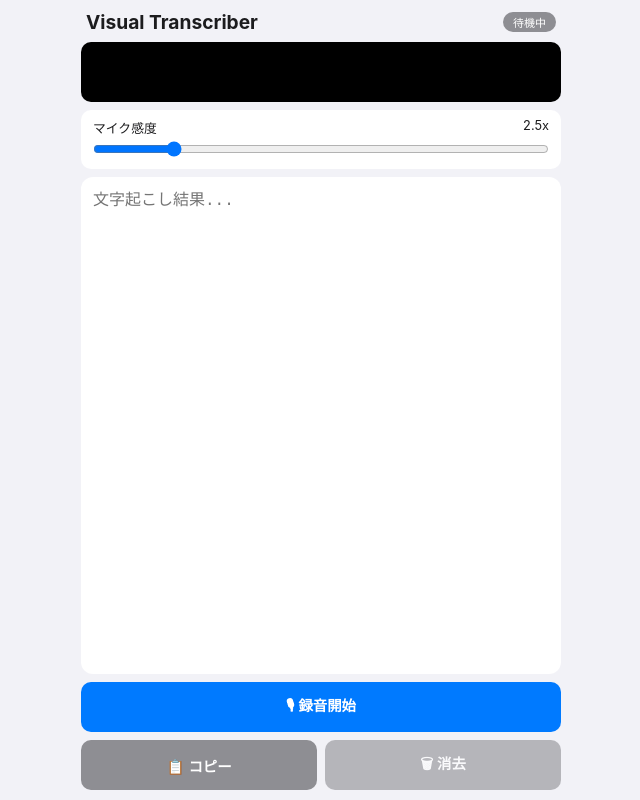
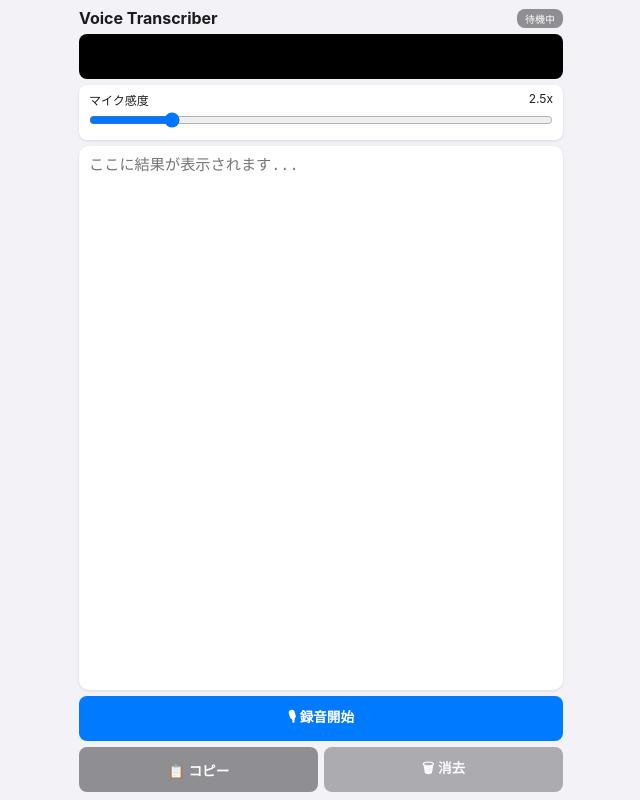
Before and after one commit to marukomentosu/onseimemo, a plain HTML site: page index.html in a window 1280 px wide. Shown: the whole page, without its empty margins (319-959 px from the left). Drawn offline with Linux system fonts and the light colour scheme.

Commit message:
index.html を更新

```diff
--- a/index.html
+++ b/index.html
@@ -2,8 +2,8 @@
 <html lang="ja">
 <head>
     <meta charset="UTF-8">
-    <meta name="viewport" content="width=device-width, initial-scale=1.0, maximum-scale=1.0, user-scalable=no">
-    <title>Pro Visual Recorder - OnePage</title>
+    <meta name="viewport" content="width=device-width, initial-scale=1.0, maximum-scale=1.0, user-scalable=no, viewport-fit=cover">
+    <title>Fixed Visual Recorder</title>
     <style>
         :root {
             --primary: #007aff;
@@ -24,57 +24,60 @@
             background-color: var(--bg);
             color: var(--text);
             margin: 0;
-            height: 100vh;
+            /* 100dvh = ツールバーを除いた実際の表示領域の高さ */
+            height: 100dvh;
             display: flex;
             justify-content: center;
-            overflow: hidden; /* スクロールを禁止して1画面に固定 */
+            overflow: hidden;
         }
 
         .app-container {
             width: 100%;
             max-width: 500px;
-            padding: 10px;
+            padding: 8px; /* パディングをさらに縮小 */
             display: flex;
             flex-direction: column;
-            height: 100%; /* 全高を使用 */
-            gap: 8px;
+            height: 100%;
+            gap: 6px;
         }
 
-        .header { display: flex; justify-content: space-between; align-items: center; padding: 0 5px; }
-        h1 { font-size: 1.2rem; margin: 0; }
+        .header { display: flex; justify-content: space-between; align-items: center; flex-shrink: 0; }
+        h1 { font-size: 1rem; margin: 0; }
         #status-badge {
-            padding: 2px 10px;
-            border-radius: 10px;
-            font-size: 11px;
+            padding: 2px 8px;
+            border-radius: 8px;
+            font-size: 10px;
             background: var(--secondary);
             color: white;
         }
 
         .visualizer-container {
             background: #000;
-            border-radius: 10px;
-            height: 60px; /* 高さを抑える */
+            border-radius: 8px;
+            height: 45px; /* 高さをさらに圧縮 */
             flex-shrink: 0;
         }
         canvas { width: 100%; height: 100%; display: block; }
 
         .gain-control {
             background: var(--card);
-            padding: 8px 12px;
-            border-radius: 10px;
+            padding: 6px 10px;
+            border-radius: 8px;
             flex-shrink: 0;
+            box-shadow: 0 1px 3px rgba(0,0,0,0.1);
         }
-        .gain-info { display: flex; justify-content: space-between; font-size: 0.8rem; margin-bottom: 4px; }
-        input[type=range] { width: 100%; margin: 0; cursor: pointer; }
+        .gain-info { display: flex; justify-content: space-between; font-size: 0.75rem; margin-bottom: 2px; }
+        input[type=range] { width: 100%; margin: 0; height: 20px; cursor: pointer; }
 
         .text-card {
             background: var(--card);
-            border-radius: 12px;
-            padding: 10px;
-            flex-grow: 1; /* 余ったスペースをすべてテキストエリアに割り当て */
+            border-radius: 10px;
+            padding: 8px;
+            flex-grow: 1; /* ここが伸び縮みして画面に収める */
             display: flex;
             flex-direction: column;
-            min-height: 0; /* flex内のスクロールを有効にするための魔法 */
+            min-height: 0;
+            box-shadow: 0 1px 3px rgba(0,0,0,0.1);
         }
         #result-area {
             width: 100%;
@@ -83,41 +86,41 @@
             outline: none;
             background: transparent;
             color: var(--text);
-            font-size: 1rem;
-            line-height: 1.5;
+            font-size: 0.95rem;
+            line-height: 1.4;
             resize: none;
         }
 
         .controls {
             display: grid;
             grid-template-columns: repeat(2, 1fr);
-            gap: 8px;
+            gap: 6px;
             flex-shrink: 0;
-            padding-bottom: env(safe-area-inset-bottom); /* iPhoneのバー対策 */
+            padding-bottom: env(safe-area-inset-bottom); /* iPhone下部の余白対策 */
         }
         button {
-            padding: 12px;
+            padding: 10px; /* ボタンの高さを調整 */
             border: none;
-            border-radius: 10px;
+            border-radius: 8px;
             font-weight: 600;
-            font-size: 0.9rem;
+            font-size: 0.85rem;
             cursor: pointer;
             display: flex;
             align-items: center;
             justify-content: center;
-            gap: 5px;
+            gap: 4px;
         }
         #start-btn { background: var(--primary); color: white; grid-column: span 2; }
         #stop-btn { background: var(--danger); color: white; display: none; grid-column: span 2; }
         #copy-btn { background: var(--secondary); color: white; }
-        #clear-btn { background: var(--secondary); color: white; opacity: 0.6; }
+        #clear-btn { background: var(--secondary); color: white; opacity: 0.7; }
     </style>
 </head>
 <body>
 
 <div class="app-container">
     <div class="header">
-        <h1>Visual Transcriber</h1>
+        <h1>Voice Transcriber</h1>
         <div id="status-badge">待機中</div>
     </div>
 
@@ -134,7 +137,7 @@
     </div>
 
     <div class="text-card">
-        <textarea id="result-area" placeholder="文字起こし結果..." readonly></textarea>
+        <textarea id="result-area" placeholder="ここに結果が表示されます..." readonly></textarea>
     </div>
 
     <div class="controls">
@@ -146,6 +149,8 @@
 </div>
 
 <script>
+    // ※ JavaScriptロジックは前回と同様ですが、
+    // dynamic viewportへの対応とcanvasの初期化のみ調整
     const SpeechRecognition = window.SpeechRecognition || window.webkitSpeechRecognition;
     const resultArea = document.getElementById('result-area');
     const statusBadge = document.getElementById('status-badge');
@@ -158,6 +163,14 @@
 
     let recognition, mediaRecorder, audioChunks = [], isRecording = false, finalTranscript = '';
     let audioContext, analyser, gainNode, animationId;
+
+    // Canvasの解像度合わせ
+    function resizeCanvas() {
+        canvas.width = canvas.clientWidth;
+        canvas.height = canvas.clientHeight;
+    }
+    window.addEventListener('resize', resizeCanvas);
+    resizeCanvas();
 
     gainSlider.oninput = () => {
         const val = gainSlider.value;
@@ -260,8 +273,8 @@
         statusBadge.innerText = "待機中";
         statusBadge.style.background = "#8e8e93";
     };
-    document.getElementById('copy-btn').onclick = () => { navigator.clipboard.writeText(resultArea.value); alert("コピー完了"); };
-    document.getElementById('clear-btn').onclick = () => { if(confirm("消去？")) { finalTranscript = ''; resultArea.value = ''; } };
+    document.getElementById('copy-btn').onclick = () => { navigator.clipboard.writeText(resultArea.value); alert("コピーしました"); };
+    document.getElementById('clear-btn').onclick = () => { if(confirm("消去しますか？")) { finalTranscript = ''; resultArea.value = ''; } };
 </script>
 </body>
 </html>
```
